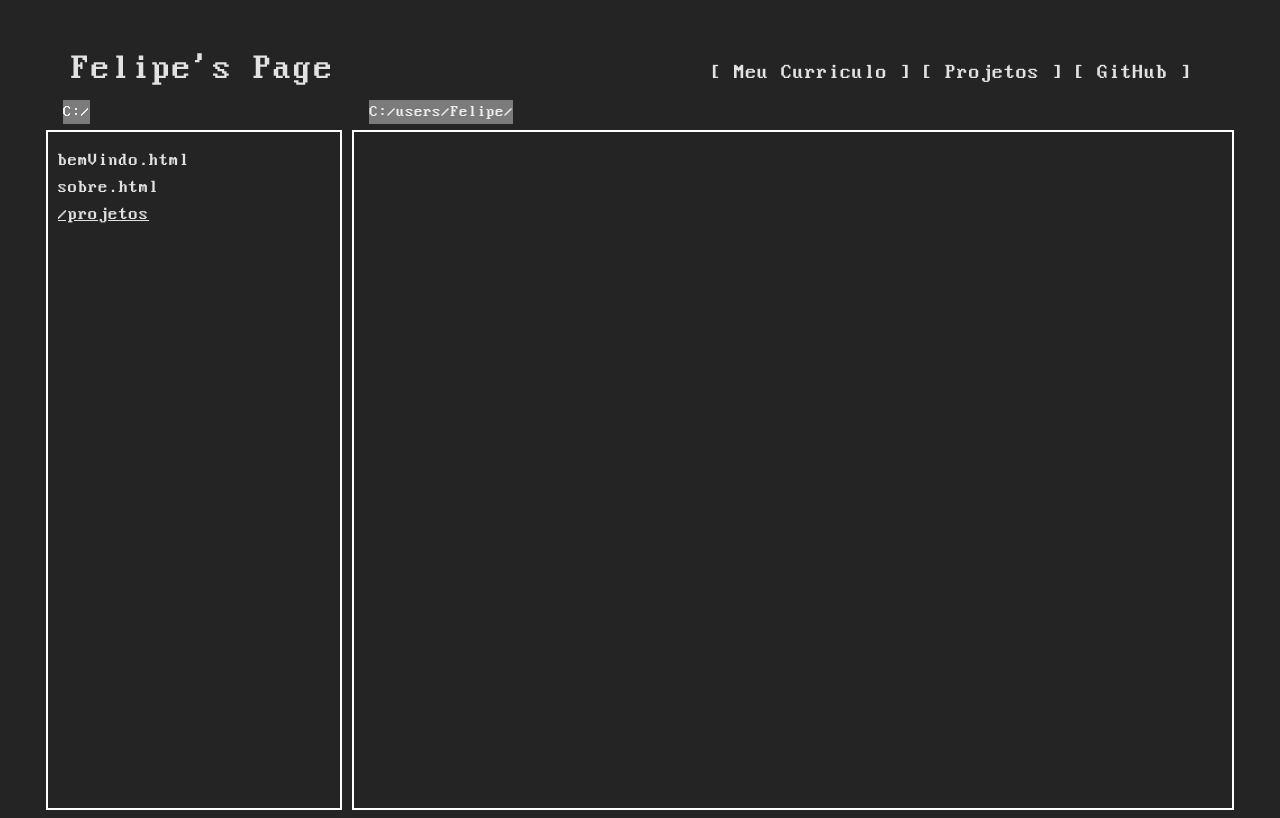
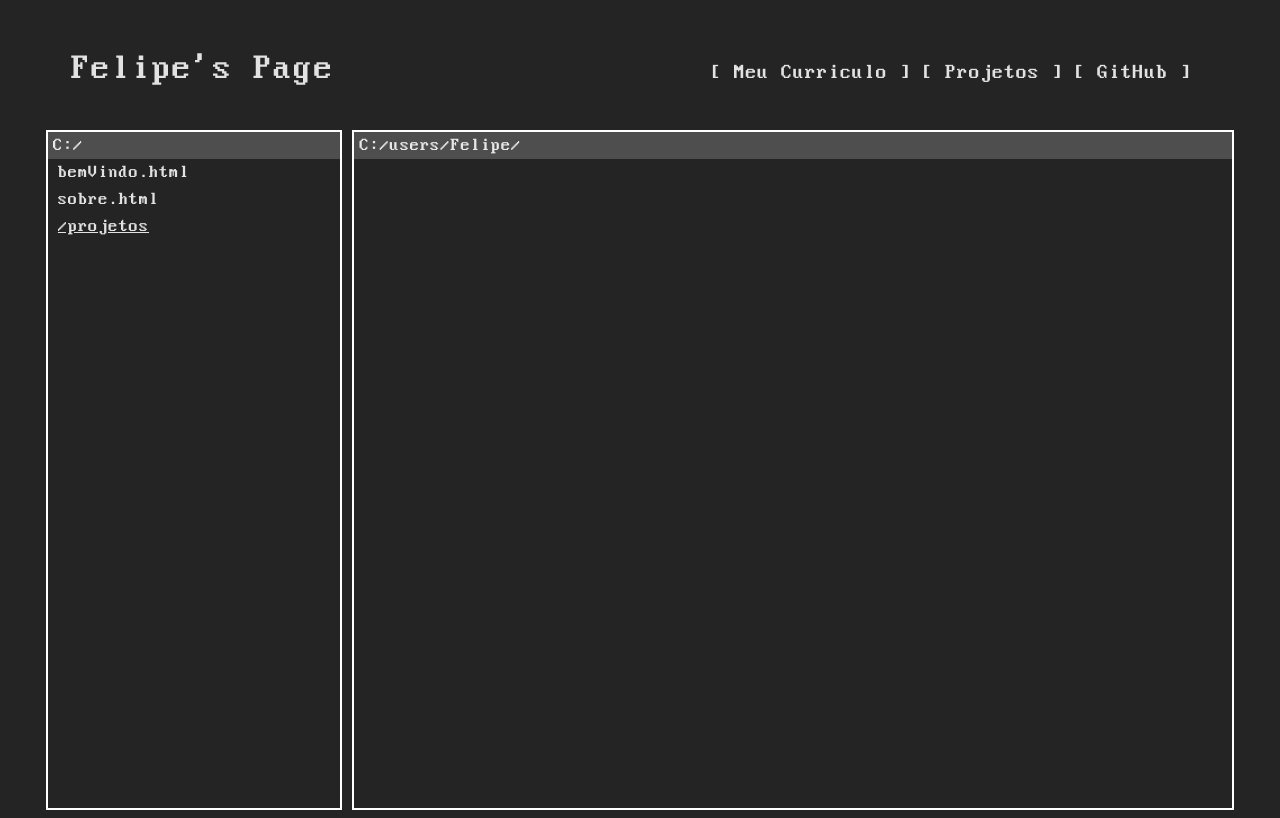
Before and after one commit to FelipeDNL/ProjetoReact, a React (Vite) app: page / in a window 1280 px wide. Built offline with nearby package versions, Linux system fonts and the light colour scheme.

Commit message:
Ajustes.

```diff
--- a/src/assets/components/Quadros/QuadroMostrar.css
+++ b/src/assets/components/Quadros/QuadroMostrar.css
@@ -7,14 +7,3 @@
     padding-left: 10px;
     padding-top: 15px;
 }
-
-.local-div{
-    padding-left: 15px;
-}
-
-.local{
-    position: absolute;
-    top: 11.5%;
-    font-size: medium;
-    background-color: rgb(123, 123, 123);
-}
--- a/src/assets/components/Quadros/QuadroOpcoes.css
+++ b/src/assets/components/Quadros/QuadroOpcoes.css
@@ -1,22 +1,21 @@
 .quadro-opcoes {
     flex: 1;
+    position: relative;
     border: 2px solid rgb(255, 255, 255);
 }
 
-.opcoes{
-    padding-top: 15px;
-}
-
 .local-div{
-    padding-left: 15px;
-    border-color: red;
+    display: flex;
+    background-color: rgb(78, 78, 78);
+    padding-left: 5px;
 }
 
 .local{
-    position: absolute;
-    top: 12.5%;
-    font-size: medium;
-    border-color: blue;
+    background-color: rgb(78, 78, 78);
+}
+
+.opcoes{
+    padding-top: 0px;
 }
 
 .opcoes-menu.esconder {
--- a/src/assets/components/Quadros/QuadroOpcoes.jsx
+++ b/src/assets/components/Quadros/QuadroOpcoes.jsx
@@ -1,4 +1,4 @@
-import React, { useState } from 'react'
+import React, { useState, useEffect } from 'react'
 import { Link, useNavigate } from 'react-router-dom'
 import './QuadroOpcoes.css'
 
```
